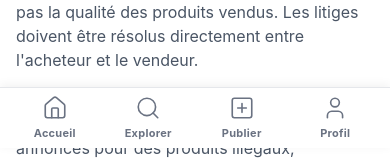
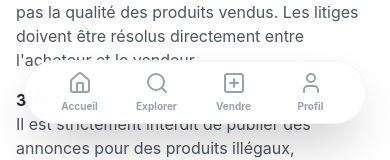
Before and after one commit to wachemmw-oss/sokonex-mvp, a React (Vite) app in the folder frontend/: page /legal in a window 390 px wide. Shown: the part 696-856 px from the top of the page. Built offline with nearby package versions, Linux system fonts and the light colour scheme; no server answers.

Commit message:
style: implement new floating bottom mobile navigation

```diff
--- a/frontend/src/components/BottomTab.tsx
+++ b/frontend/src/components/BottomTab.tsx
@@ -11,19 +11,19 @@ const BottomTab = () => {
     const isHome = isActive('/') || location.pathname === '';
 
     const tabClass = (active: boolean) =>
-        `flex flex-col items-center justify-center w-16 h-full transition-colors ${active ? 'text-[#FFBA34]' : 'text-gray-500 hover:text-gray-800'}`;
+        `flex flex-col items-center justify-center flex-1 h-full transition-all duration-300 ${active ? 'text-[#D32F2F]' : 'text-gray-400 hover:text-gray-600'}`;
 
     return (
-        <div className="fixed bottom-0 left-0 right-0 z-50 md:hidden font-sans bg-white border-t border-gray-200 pb-safe shadow-[0_-2px_10px_rgba(0,0,0,0.06)]">
-            <div className="h-[60px] flex items-center justify-around px-2">
+        <div className="fixed bottom-6 left-6 right-6 z-[100] md:hidden font-sans">
+            <div className="bg-white/95 backdrop-blur-md border border-gray-100 h-16 rounded-full shadow-2xl flex items-center justify-around px-4">
                 <Link to="/" className={tabClass(isHome)}>
-                    <Home className="w-[26px] h-[26px] mb-1" strokeWidth={isHome ? 2.5 : 1.5} />
-                    <span className="text-[11px] font-bold tracking-wide">Accueil</span>
+                    <Home className="w-[24px] h-[24px]" strokeWidth={isHome ? 2.5 : 2} />
+                    <span className="text-[10px] font-bold mt-1">Accueil</span>
                 </Link>
 
                 <Link to="/results" className={tabClass(isActive('/results'))}>
-                    <Search className="w-[26px] h-[26px] mb-1" strokeWidth={isActive('/results') ? 2.5 : 1.5} />
-                    <span className="text-[11px] font-bold tracking-wide">Explorer</span>
+                    <Search className="w-[24px] h-[24px]" strokeWidth={isActive('/results') ? 2.5 : 2} />
+                    <span className="text-[10px] font-bold mt-1">Explorer</span>
                 </Link>
 
                 <Link
@@ -36,8 +36,8 @@ const BottomTab = () => {
                         }
                     }}
                 >
-                    <PlusSquare className="w-[26px] h-[26px] mb-1" strokeWidth={isActive('/post') ? 2.5 : 1.5} />
-                    <span className="text-[11px] font-bold tracking-wide">Publier</span>
+                    <PlusSquare className="w-[24px] h-[24px]" strokeWidth={isActive('/post') ? 2.5 : 2} />
+                    <span className="text-[10px] font-bold mt-1">Vendre</span>
                 </Link>
 
                 <Link
@@ -50,8 +50,8 @@ const BottomTab = () => {
                         }
                     }}
                 >
-                    <User className="w-[26px] h-[26px] mb-1" strokeWidth={isActive('/account') ? 2.5 : 1.5} />
-                    <span className="text-[11px] font-bold tracking-wide">Profil</span>
+                    <User className="w-[24px] h-[24px]" strokeWidth={isActive('/account') ? 2.5 : 2} />
+                    <span className="text-[10px] font-bold mt-1">Profil</span>
                 </Link>
             </div>
         </div>
```
